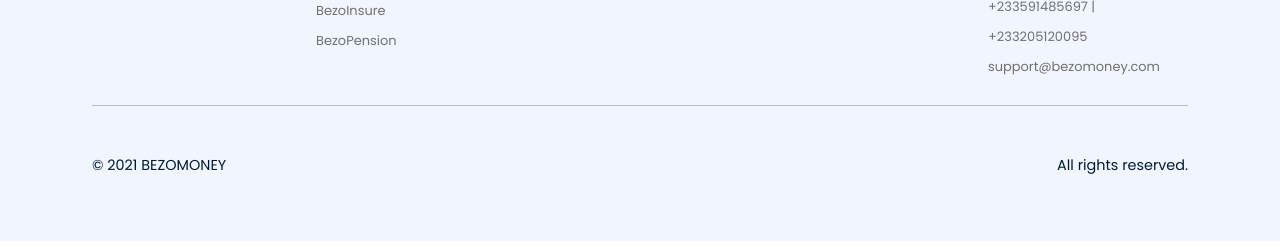
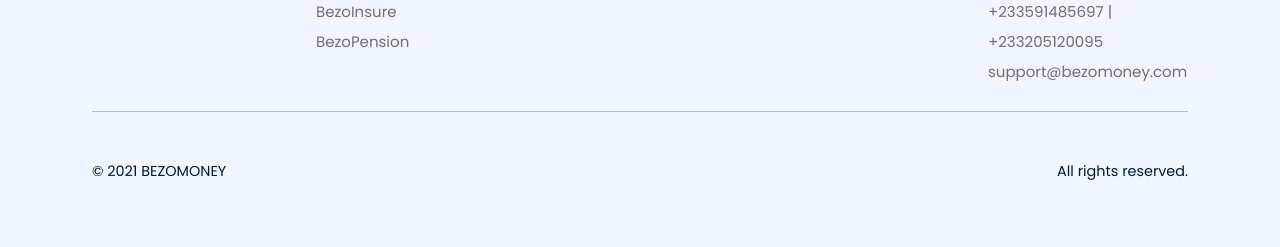
Before and after one commit to brafii/Bezo-Money, a plain HTML site: page index.html in a window 1280 px wide. Shown: the part 2484-2731 px from the top of the page. Drawn offline with nearby package versions, Linux system fonts and the light colour scheme.

Commit message:
footer done

```diff
--- a/css/style.css
+++ b/css/style.css
@@ -82,13 +82,13 @@ h6{
 .footer ul li{
     list-style: none;
     line-height: 2em;
-    font-size: .9em;
+    font-size: 15px;
     color: var(--footer-fonts-color);
 }
 .footer ul li a{
     text-decoration: none;
     color: var(--footer-fonts-color);
-    font-size: .9em;
+    font-size: 15px;
 }
 .footer ul li a:hover{
     color: var(--default-color);
```
